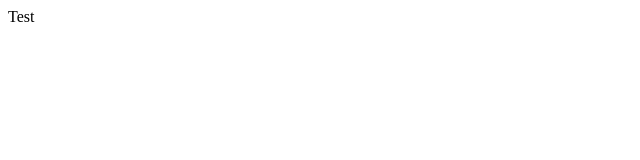
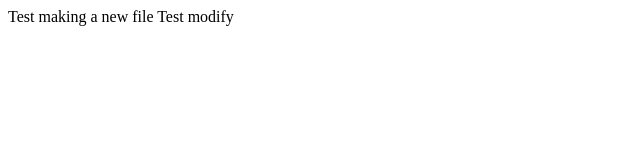
Before and after one commit to ntarox/git-tutorial, a plain HTML site: page index.html in a window 1280 px wide. Shown: the whole page, without its empty margins (0-640 px from the left). Drawn offline with Linux system fonts and the light colour scheme.

Commit message:
modified index.html

```diff
--- a/index.html
+++ b/index.html
@@ -1,7 +1,8 @@
 <html>
     <body>
         <div>
-            Test
+            Test making a new file
+            Test modify
         </div>
     </body>
 </html>
```
